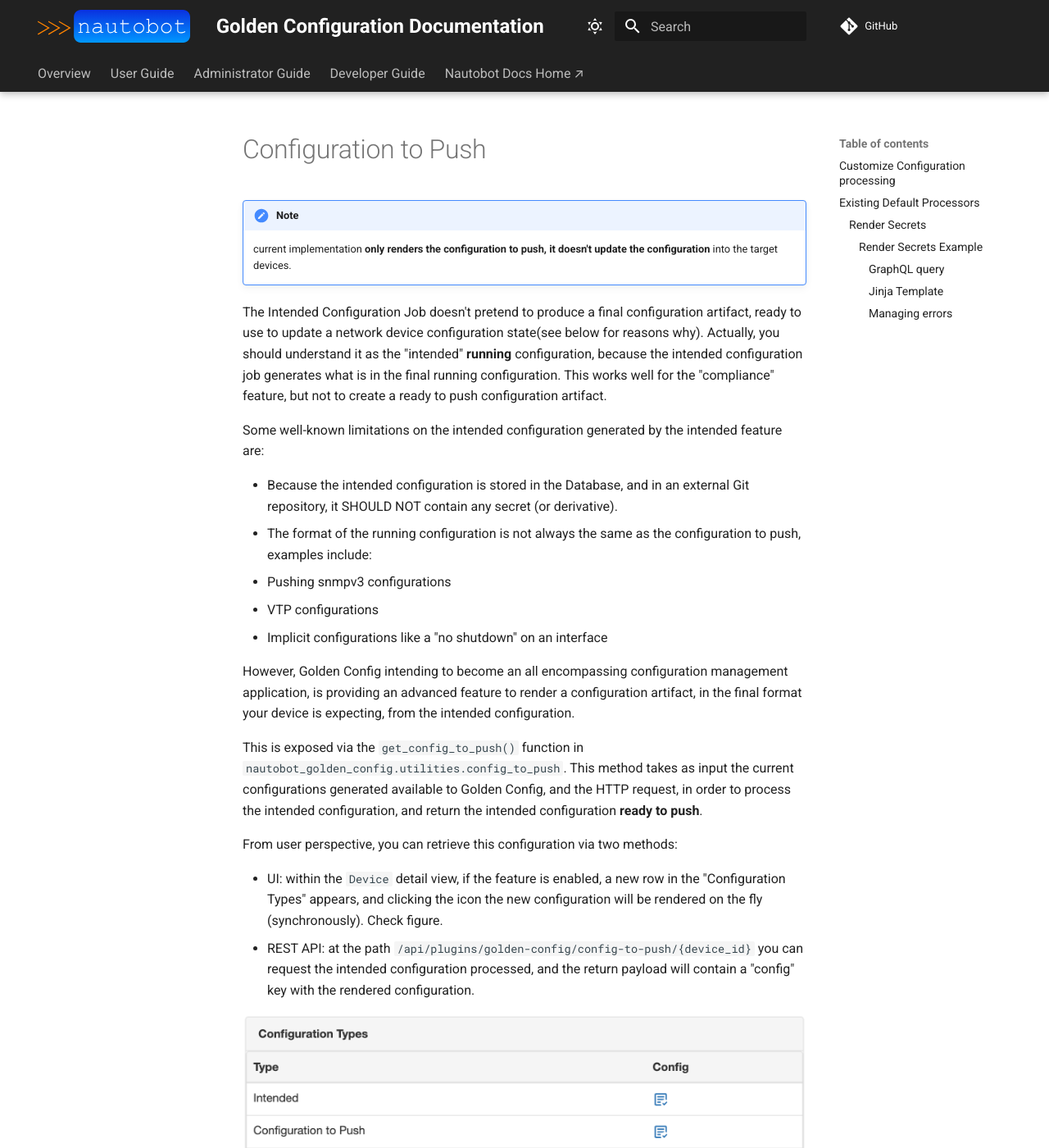
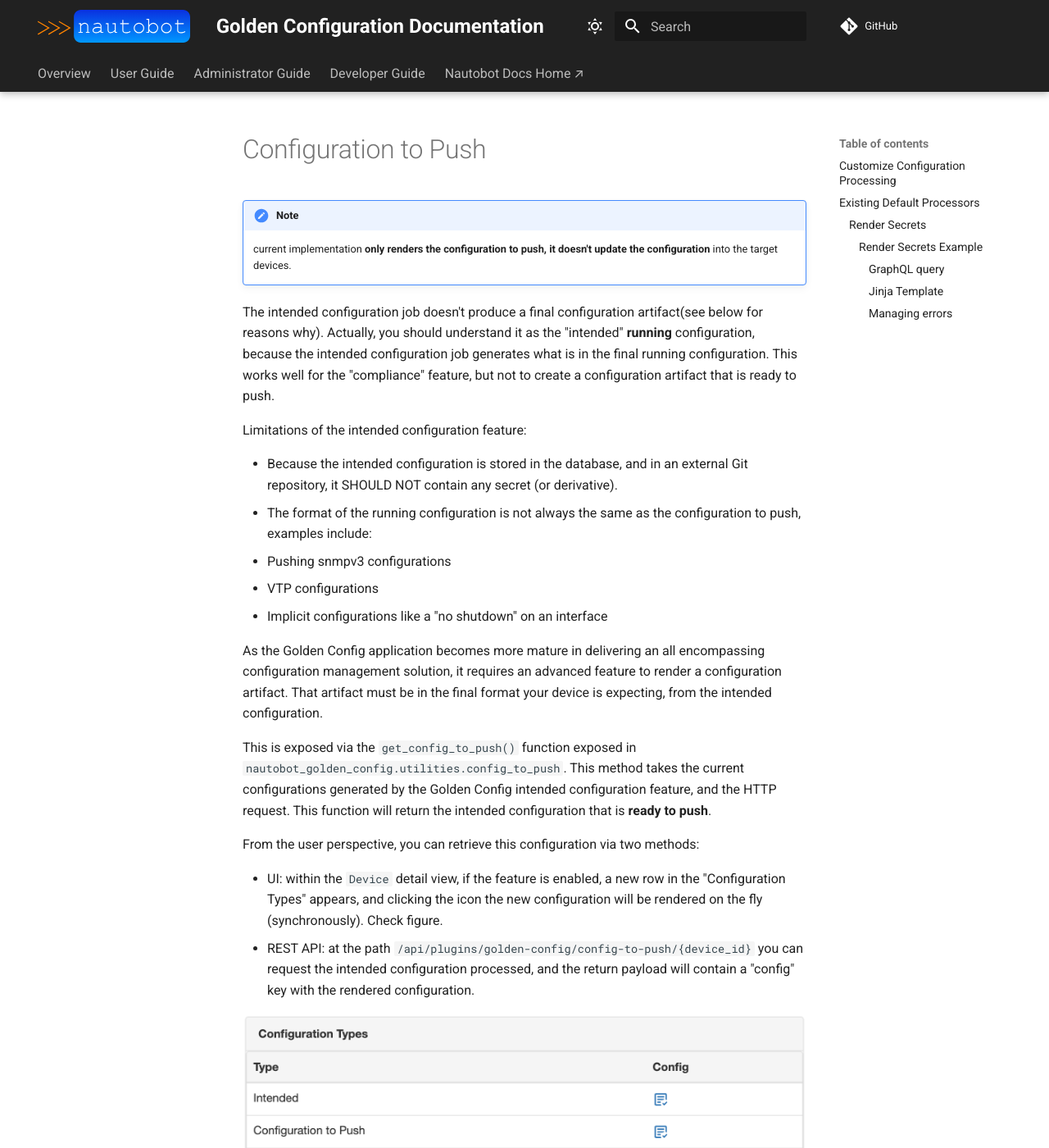
Before and after one commit to nautobot/nautobot-app-golden-config, an MkDocs documentation site: the page built from docs/user/app_feature_config_to_push.md, in a window 1280 px wide and 1400 px high. Shown: the whole window at 82% size. Built offline with MkDocs 1.6.1 and Material for MkDocs 9.7.7, drawn with Linux system fonts in a browser that asks for light colours; comment, search, counter and statistics services are not loaded; some of the changed text lies outside the part shown.

Commit message:
Apply suggestions from code review
Co-authored-by: Jeff Kala <48843785+jeffkala@users.noreply.github.com>

```diff
--- a/docs/user/app_feature_config_to_push.md
+++ b/docs/user/app_feature_config_to_push.md
@@ -3,32 +3,32 @@
 !!! note
     current implementation **only renders the configuration to push, it doesn't update the configuration** into the target devices.
 
-The Intended Configuration Job doesn't pretend to produce a final configuration artifact, ready to use to update a network device configuration state(see below for reasons why). Actually, you should understand it as the "intended" **running** configuration, because the intended configuration job generates what is in the final running configuration. This works well for the "compliance" feature, but not to create a ready to push configuration artifact.
+The intended configuration job doesn't produce a final configuration artifact(see below for reasons why). Actually, you should understand it as the "intended" **running** configuration, because the intended configuration job generates what is in the final running configuration. This works well for the "compliance" feature, but not to create a configuration artifact that is ready to push.
 
-Some well-known limitations on the intended configuration generated by the intended feature are:
+Limitations of the intended configuration feature:
 
-- Because the intended configuration is stored in the Database, and in an external Git repository, it SHOULD NOT contain any secret (or derivative).
+- Because the intended configuration is stored in the database, and in an external Git repository, it SHOULD NOT contain any secret (or derivative).
 - The format of the running configuration is not always the same as the configuration to push, examples include:
   - Pushing snmpv3 configurations
   - VTP configurations
   - Implicit configurations like a "no shutdown" on an interface
 
-However, Golden Config intending to become an all encompassing configuration management application, is providing an advanced feature to render a configuration artifact, in the final format your device is expecting, from the intended configuration.
+As the Golden Config application becomes more mature in delivering an all encompassing configuration management solution, it requires an advanced feature to render a configuration artifact. That artifact must be in the final format your device is expecting, from the intended configuration.
 
-This is exposed via the `get_config_to_push()` function in `nautobot_golden_config.utilities.config_to_push`. This method takes as input the current configurations generated available to Golden Config, and the HTTP request, in order to process the intended configuration, and return the intended configuration **ready to push**.
+This is exposed via the `get_config_to_push()` function exposed in `nautobot_golden_config.utilities.config_to_push`. This method takes the current configurations generated by the Golden Config intended configuration feature, and the HTTP request. This function will return the intended configuration that is **ready to push**.
 
-From user perspective, you can retrieve this configuration via two methods:
+From the user perspective, you can retrieve this configuration via two methods:
 
 - UI: within the `Device` detail view, if the feature is enabled, a new row in the "Configuration Types" appears, and clicking the icon the new configuration will be rendered on the fly (synchronously). Check figure.
 - REST API: at the path `/api/plugins/golden-config/config-to-push/{device_id}` you can request the intended configuration processed, and the return payload will contain a "config" key with the rendered configuration.
 
 ![Configuration to push](../images/config_to_push_1.png)
 
-## Customize Configuration processing
+## Customize Configuration Processing
 
 There are two different ways to customize the default behavior of `get_config_to_push` method:
 
-- `config_push_callable`: is the list of **available methods** to for processing the intended configuration. It contains some default implemented methods, currently `render_secrets`. But it could be extended via configuration options (see next section).
+- `config_push_callable`: is the list of **available methods** for processing the intended configuration. It contains some default implemented methods, currently `render_secrets`. But it could be extended via configuration options (see next section).
 - `config_push_subscribed`: is the list of **methods names** (strings) that define the **order** in the processing chain. The defined methods MUST exist in the `config_push_callable` list. This list can be customized via configuration options, and eventually, it could be extended to accept HTTP query parameters.
 
 ## Existing Default Processors
@@ -42,7 +42,7 @@
 !!! note
     Other default Django or Netutils filters are not available in this Jinja environment. Only `encrypt_type5` and `encrypt_type7` can be used together with the `get_secret` filters.
 
-Because this rendering happens not in the first one done to generate the intended configuration, but on a second one, you must use the `{% raw %}` Jinja syntax to avoid being processed on the first one.
+Because this rendering is separated from the standard generation of the intended configuration, you must use the `{% raw %}` Jinja syntax to avoid being processed by the initial generation stage.
 
 1. For example, an original template like this, `{% raw %}ppp pap sent-username {{ secrets_group["slug"] | get_secret_by_secret_group_slug("username")}}{% endraw %}`
 2. Produces an intended configuration as `ppp pap sent-username {{ secrets_group["slug"] | get_secret_by_secret_group_slug("username") }}`
@@ -55,7 +55,7 @@
 
 #### Render Secrets Example
 
-This shows how to the Render Secrets feature for a `Device`, for the default `Secrets Group` FK, and for custom relationships, in the example, at `Site` level.
+This shows how Render the Secrets feature for a `Device`, for the default `Secrets Group` FK, and for custom relationships, in the example, at `Site` level.
 
 ##### GraphQL query
 
```
Also changed, not shown: README.md (+1 -1 lines).
